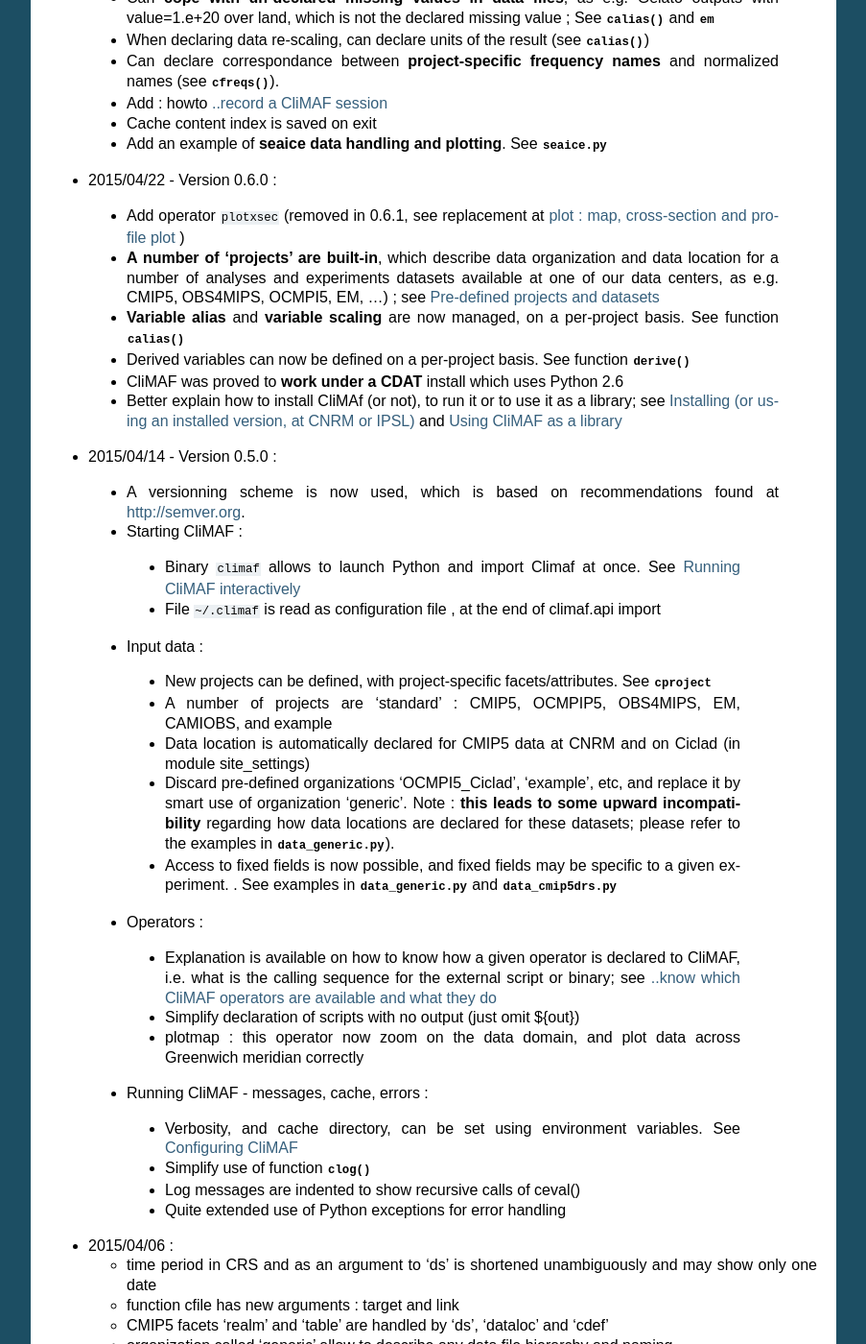
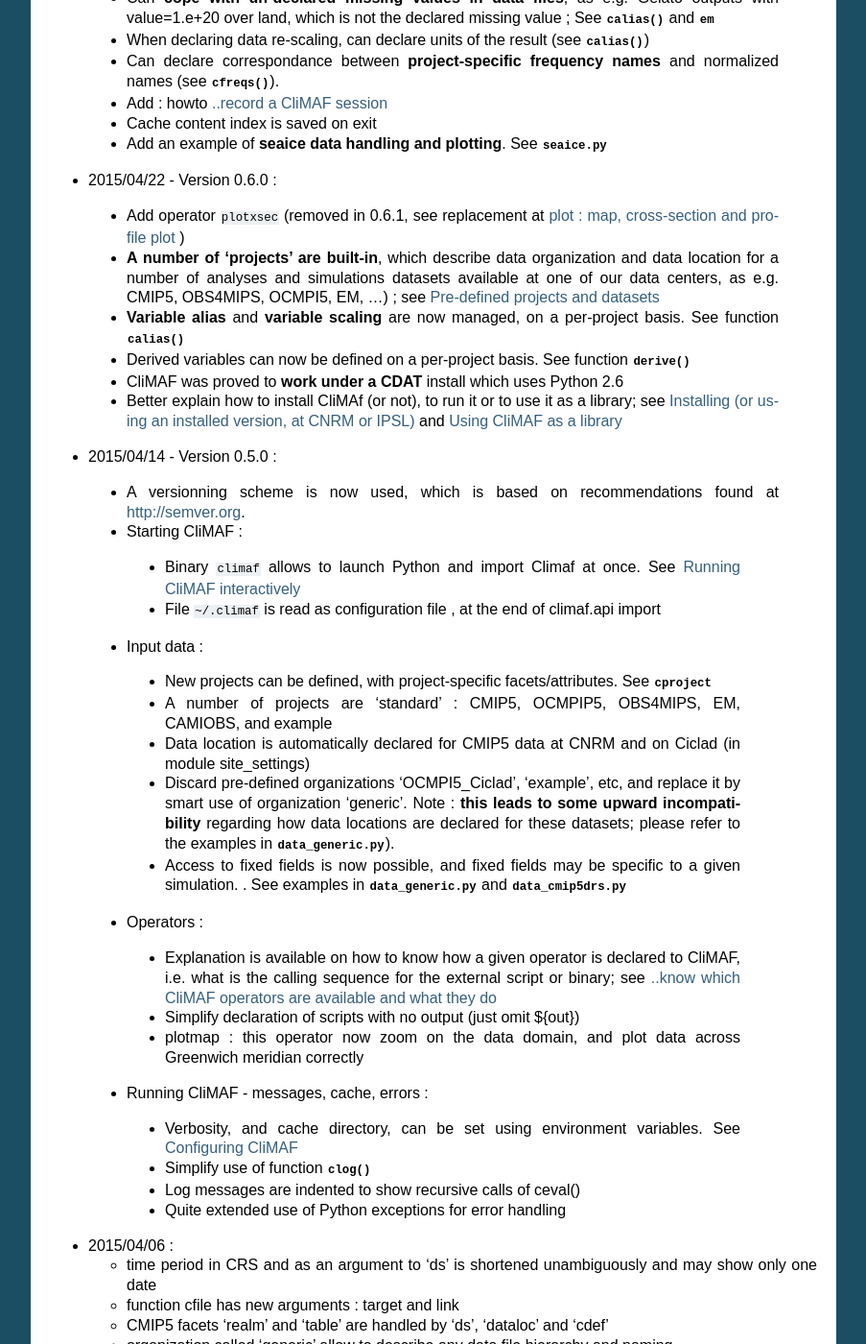
Before and after one commit to rigoudyg/climaf, a Sphinx documentation site: the page built from doc/news.rst, in a window 1280 px wide and 1400 px high, scrolled down 1563 px. Shown: the whole window at 96% size, without its empty margins (198-1101 px from the left). Built offline with Sphinx 7.4.7, drawn with Linux system fonts in a browser that asks for light colours; some of the changed text lies outside the part shown.

Commit message:
Fix doc re. facet experiment/simulation

```diff
--- a/doc/functions_data.rst
+++ b/doc/functions_data.rst
@@ -42,7 +42,7 @@
 
 .. autodata:: climaf.classes.cprojects
 
-dataloc : describe data locations for a series of experiments
+dataloc : describe data locations for a series of simulations
 --------------------------------------------------------------------------
 
 .. autoclass:: climaf.dataloc.dataloc
--- a/doc/index.rst
+++ b/doc/index.rst
@@ -36,7 +36,7 @@
 CliMAF is basically a Python-scriptable way to process NetCDF `CF compliant <http://cfconventions.org/>`_ climate model outputs which allows:
 
 - to almost *forget about accessing input data* : you refer to
-  'variables' in 'experiments', CliMAF knows a bunch of data
+  'variables' in 'simulations', CliMAF knows a bunch of data
   organization schemes, you just quote some root locations, usually in
   configuration files ; [ under development : data can also be on the
   `ESGF <http://esgf.llnl.gov/>`_ ]
--- a/doc/news.rst
+++ b/doc/news.rst
@@ -120,7 +121,7 @@
    replacement at :doc:`scripts/plot` )
  - **A number of 'projects' are built-in**, which describe data
    organization and data location for a number of analyses and
-   experiments datasets available at one of our data centers,
+   simulations datasets available at one of our data centers,
    as e.g. CMIP5, OBS4MIPS, OCMPI5, EM, ...) ; see :ref:`known_datasets`
  - **Variable alias** and **variable scaling** are now managed, on a
    per-project basis.
@@ -159,7 +160,7 @@
     examples in :download:`data_generic.py
     <../examples/data_generic.py>`).
   - Access to fixed fields is now possible, and fixed fields may be
-    specific to a given experiment. . See examples in
+    specific to a given simulation. . See examples in
     :download:`data_generic.py <../examples/data_generic.py>`
     and :download:`data_cmip5drs.py <../examples/data_cmip5drs.py>`
 
--- a/doc/operators.rst
+++ b/doc/operators.rst
@@ -157,7 +157,7 @@
     and apply ``my_cdo`` on it, providing it with value ``tim_avg`` for
     argument ``operator``::
 
-     >>> tas_ds = ds(experiment="AMIPV6”, variable="tas", period=”1980-1981”)
+     >>> tas_ds = ds(simulation="AMIPV6”, variable="tas", period=”1980-1981”)
      >>> tas_avg = mycdo(tas_ds,operator='timavg')
 
 -   The script/binary is actually called e.g. when requesting a file with
```
Also changed, not shown: other parts of doc/news.rst (+5 -4 lines), 1 other file.
